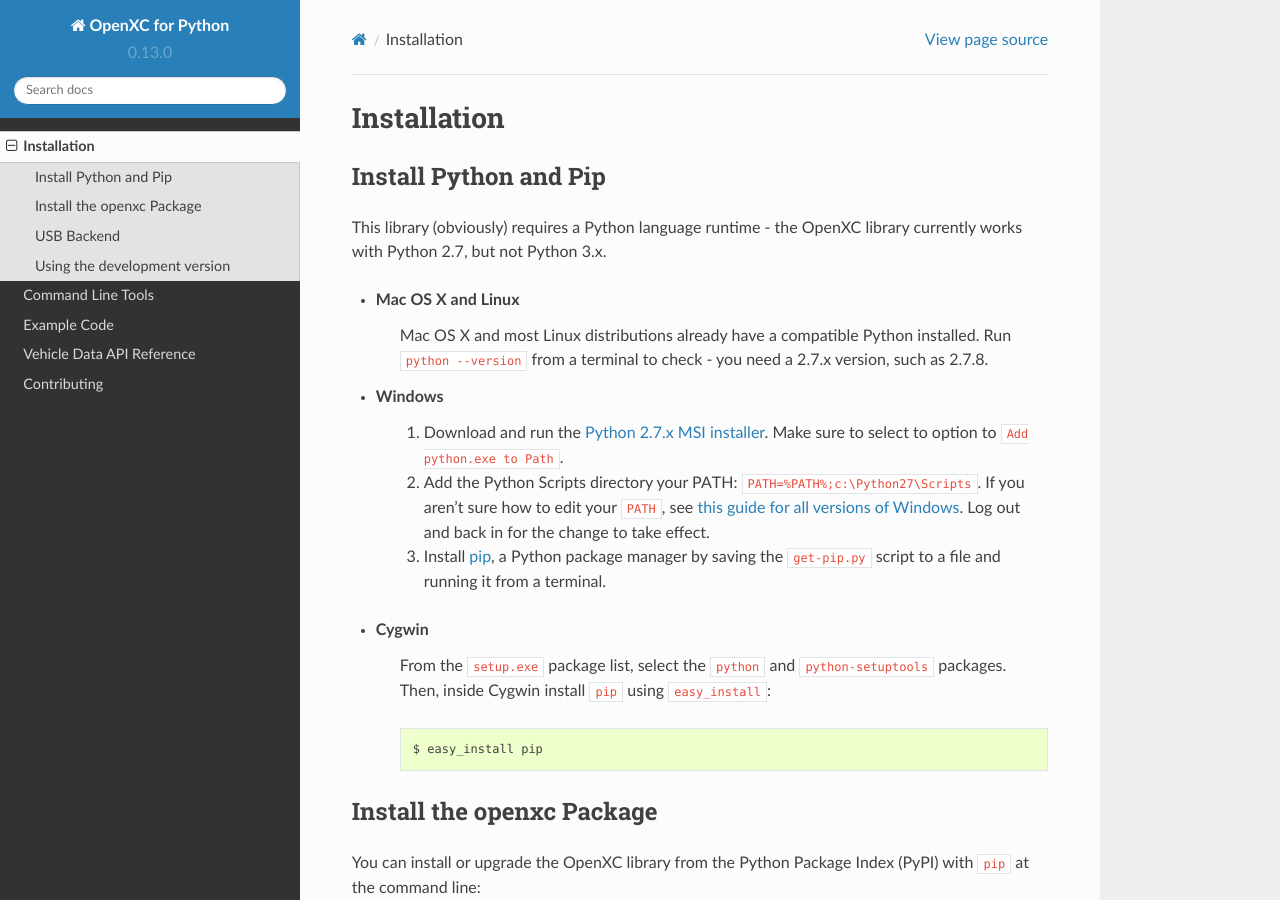
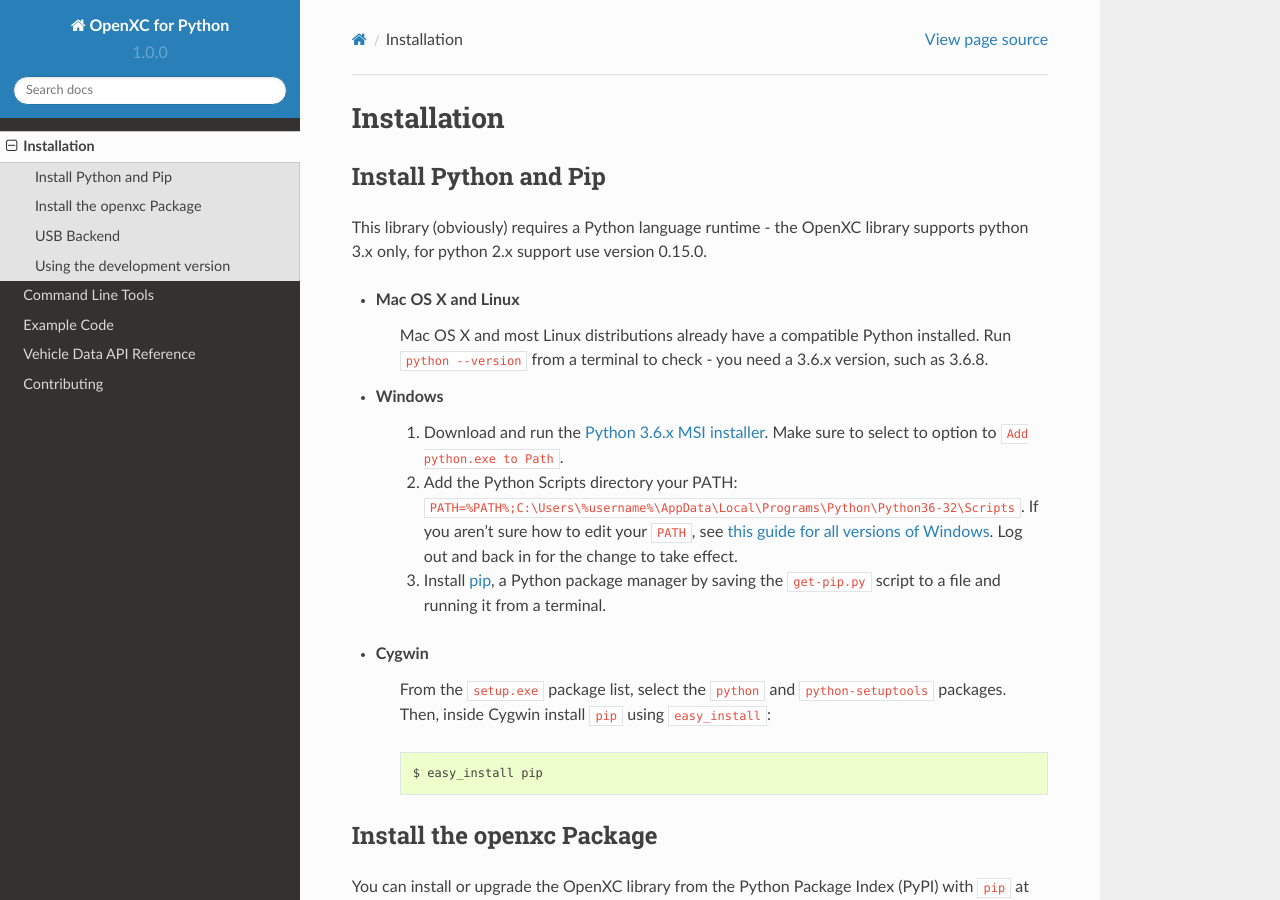
Before and after one commit to openxc/openxc-python, a Sphinx documentation site: the page built from docs/installation.rst, in a window 1280 px wide and 900 px high. Built offline with Sphinx 7.4.7 and the Read the Docs theme 2.0.0, drawn with Linux system fonts in a browser that asks for light colours.

Commit message:
Upate version number and python version requirements.

```diff
--- a/README.rst
+++ b/README.rst
@@ -4,7 +4,7 @@
 
 .. image:: /docs/_static/logo.png
 
-:Version: 0.14.0-dev
+:Version: 1.0.0
 :Web: http://openxcplatform.com
 :Download: http://pypi.python.org/pypi/openxc/
 :Documentation: http://python.openxcplatform.com
--- a/docs/installation.rst
+++ b/docs/installation.rst
@@ -5,20 +5,20 @@
 ----------------------
 
 This library (obviously) requires a Python language runtime - the OpenXC library
-currently works with Python 2.7, but not Python 3.x.
+supports python 3.x only, for python 2.x support use version 0.15.0.
 
 - **Mac OS X and Linux**
 
    Mac OS X and most Linux distributions already have a compatible Python
    installed. Run ``python --version`` from a terminal to check - you need a
-   2.7.x version, such as 2.7.8.
+   3.6.x version, such as 3.6.8.
 
 - **Windows**
 
-   #. Download and run the `Python 2.7.x MSI installer <https://www.python.org/downloads/release/python-2716/>`_.
+   #. Download and run the `Python 3.6.x MSI installer <https://www.python.org/downloads/>`_.
       Make sure to select to option to ``Add python.exe to Path``.
    #. Add the Python Scripts directory your PATH:
-      ``PATH=%PATH%;c:\Python27\Scripts``. If you aren't sure how to edit your
+      ``PATH=%PATH%;C:\Users\%username%\AppData\Local\Programs\Python\Python36-32\Scripts``. If you aren't sure how to edit your
       ``PATH``, see `this guide for all versions of Windows
       <https://www.java.com/en/download/help/path.xml>`_. Log out and back in for
       the change to take effect.
--- a/openxc/version.py
+++ b/openxc/version.py
@@ -6,7 +6,7 @@
 which in turn needs access to this version information.)
 """
 
-VERSION = (0, 13, 0)
+VERSION = (1, 0, 0)
 
 __version__ = '.'.join(map(str, VERSION))
 
```
Also changed, not shown: CHANGELOG.rst (+13 -1 lines), docs/index.rst (+3 -4 lines).
